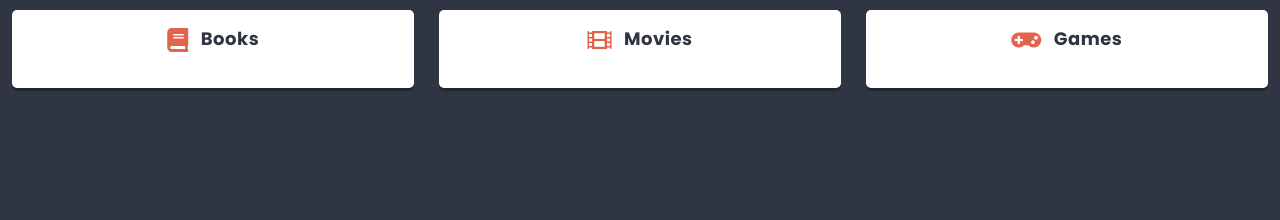
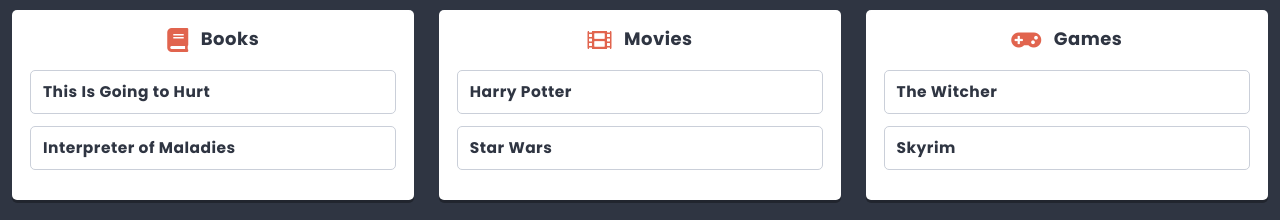
Before and after one commit to OJoachim/first-react-app, a React app: page / in a window 1280 px wide. Shown: the part 422-642 px from the top of the page. Built offline with nearby package versions, Linux system fonts and the light colour scheme.

Commit message:
Moddify Card.js, Column.js, ColumnContainer - show col

```diff
--- a/package.json
+++ b/package.json
@@ -23,7 +23,9 @@
     "prop-types": "^15.7.2",
     "react": "^16.7.0",
     "react-dom": "^16.7.0",
-    "react-html-parser": "^2.0.2"
+    "react-html-parser": "^2.0.2",
+    "react-redux": "^7.0.1",
+    "redux": "^4.0.1"
   },
   "devDependencies": {
     "@babel/core": "^7.4.3",
@@ -40,6 +42,7 @@
     "lint-staged": "^10.4.0",
     "mini-css-extract-plugin": "^0.5.0",
     "node-sass": "^4.11.0",
+    "redux-devtools-extension": "^2.13.8",
     "sass-loader": "^7.1.0",
     "style-loader": "^0.23.1",
     "webpack": "^4.29.6",
--- a/src/components/Column/Column.js
+++ b/src/components/Column/Column.js
@@ -24,16 +24,17 @@
       <section className={styles.component}>
         <h3 className={styles.title}>
           <span className={styles.icon}>
-            <Icon name={this.props.icon} />
+            <Icon name={icon} />
           </span>
-          {this.props.title}
+          {title}
         </h3>
-        {/*
+
         <div className={styles.cards}>
-          {columns.map(columnData => (
-            <Column key={columnData.id} {...columnData} />
+          {cards.map(cardData => (
+            <Card key={cardData.id} {...cardData} />
           ))}
         </div>
+        {/*
         <div className={styles.creator}>
           <Creator text={settings.cardCreatorText} action={title => this.addCard(title)} />
         </div>
--- a/src/components/Column/ColumnContainer.js
+++ b/src/components/Column/ColumnContainer.js
@@ -1,10 +1,10 @@
 import {connect} from 'react-redux';
 import Column from './Column';
 
+export const getCardsForList = ({cards}, columnId) => cards.filter(card => card.columnId == columnId);
+
 const mapStateToProps = (state, props) => ({
-  cards: getCardsForColumn(state, props.id),
+  cards: getCardsForList(state, props.id),
 });
 
-export const getCardsForColumn = ({cards}, ColumnId) => cards.filter(card => card.columnId == columnId);
-
 export default connect(mapStateToProps)(Column);
--- a/src/components/List/List.js
+++ b/src/components/List/List.js
@@ -2,7 +2,7 @@
 import styles from './List.scss';
 import Hero from '../Hero/Hero.js';
 import PropTypes from 'prop-types';
-import Column from '../Column/Column.js';//ColumnContainer;
+import Column from '../Column/ColumnContainer.js';
 import {settings} from '../../data/dataStore';
 import ReactHtmlParser from 'react-html-parser';
 //import Creator from '../Creator/Creator.js';
--- a/src/components/List/ListContainer.js
+++ b/src/components/List/ListContainer.js
@@ -1,9 +1,10 @@
 import {connect} from 'react-redux';
 import List from './List';
+
+export const getColumnsForList = ({columns}, listId) => columns.filter(column => column.listId == listId);
 
 const mapStateToProps = (state, props) => ({
   columns: getColumnsForList(state, props.id),
 });
 
-export const getColumnsForList = ({columns}, listId) => columns.filter(column => column.listId == listId);
 export default connect(mapStateToProps)(List);
```
Also changed, not shown: 1 other file (tests, documents, lock files or other folders).
